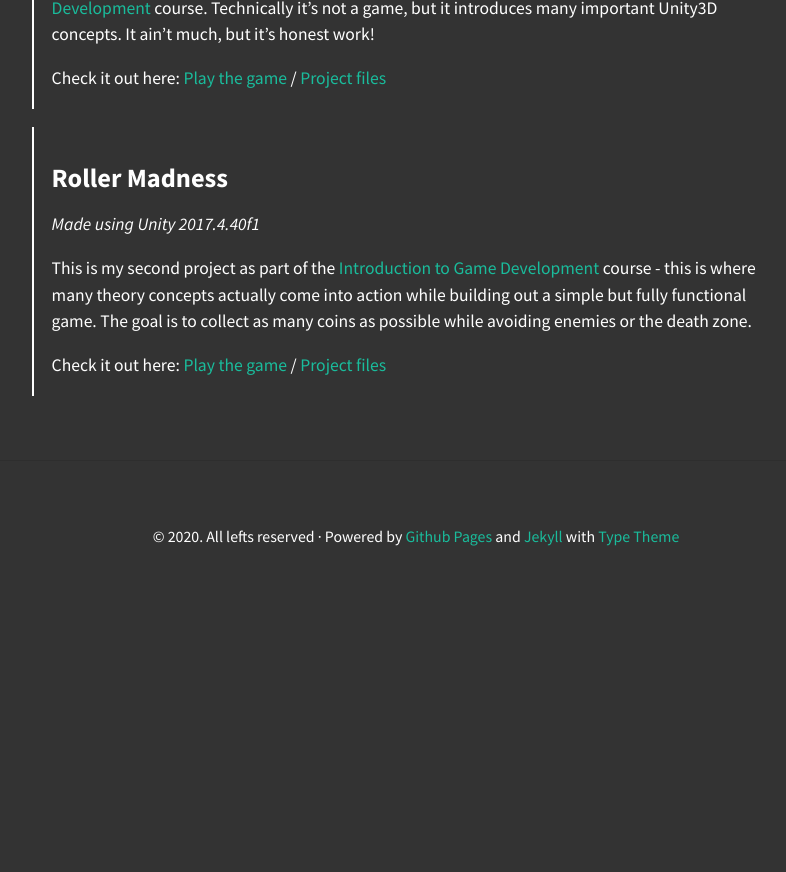
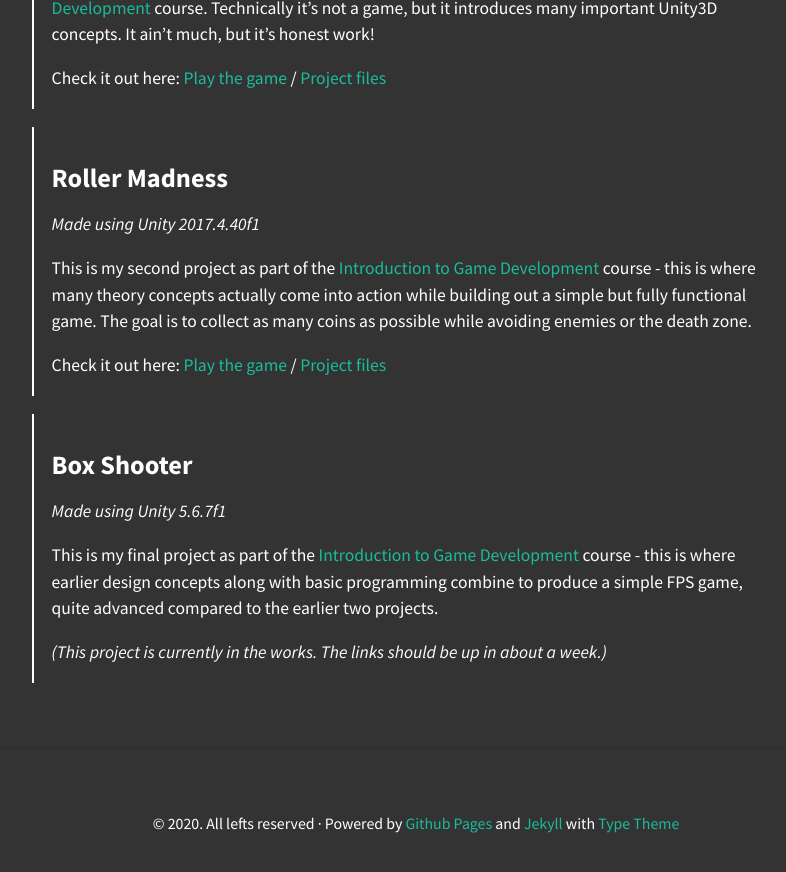
Before and after one commit to omprabhu31/omprabhu31.github.io, a Jekyll site: the page built from gamedev/projects.md, in a window 1280 px wide and 900 px high, scrolled down 763 px. Shown: the top 872 px of the window, without its empty margins (224-1010 px from the left). Built offline with Jekyll 4.4.1, drawn with Linux system fonts in a browser that asks for light colours; nearby versions of some CDN libraries; before the commit the page ends 1376 px from its top, so only the background shows below that.

Commit message:
updated notes for intro to gamedev, added box shooter to projects

```diff
--- a/gamedev/projects.md
+++ b/gamedev/projects.md
@@ -21,3 +21,10 @@ Here are some of my projects in Unity3D along with their respective project file
 > This is my second project as part of the [Introduction to Game Development](https://www.coursera.org/learn/game-development?specialization=game-development) course - this is where many theory concepts actually come into action while building out a simple but fully functional game. The goal is to collect as many coins as possible while avoiding enemies or the death zone.
 >
 > Check it out here: [Play the game](/gamedev/files/rollermadness/Builds/WebGL/index.html) / [Project files](https://github.com/omprabhu31/omprabhu31.github.io/tree/master/gamedev/files/rollermadness)
+
+> <h3>Box Shooter</h3>
+> <i>Made using Unity 5.6.7f1</i>
+>
+> This is my final project as part of the [Introduction to Game Development](https://www.coursera.org/learn/game-development?specialization=game-development) course - this is where earlier design concepts along with basic programming combine to produce a simple FPS game, quite advanced compared to the earlier two projects.
+>
+> <i>(This project is currently in the works. The links should be up in about a week.)</i>
```
Also changed, not shown: gamedev/notes/gamedev_intro/basic_target_mover.PNG (added), gamedev/notes/gamedev_intro/ecent_cycle.PNG (added), gamedev/notes/gamedev_intro/program_basic_structure.PNG (added), gamedev/notes/gamedev_intro/reference_components.PNG (added), gamedev/notes/gamedev_intro/reference_global_gameobject.PNG (added), gamedev/notes/gamedev_intro/reference_local_gameobject.PNG (added), gamedev/notes/gamedev_intro/solarsystem_final.PNG (added), 8 other files.
